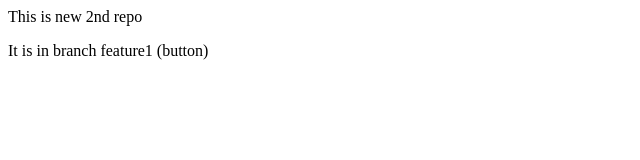
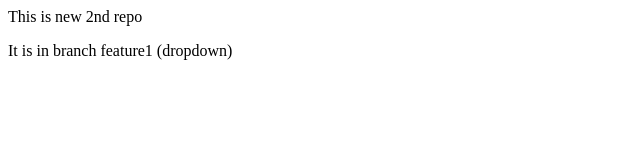
Before and after one commit to sash-84/LocalRepo, a plain HTML site: page index.html in a window 1280 px wide. Shown: the full height of the page, 0-640 px from the left. Drawn offline with Linux system fonts and the light colour scheme.

```diff
--- a/index.html
+++ b/index.html
@@ -1,2 +1,2 @@
 <p>This is new 2nd repo</p>
-<p>It is in branch feature1 (button) </p>
+<p>It is in branch feature1 (dropdown) </p>
```
